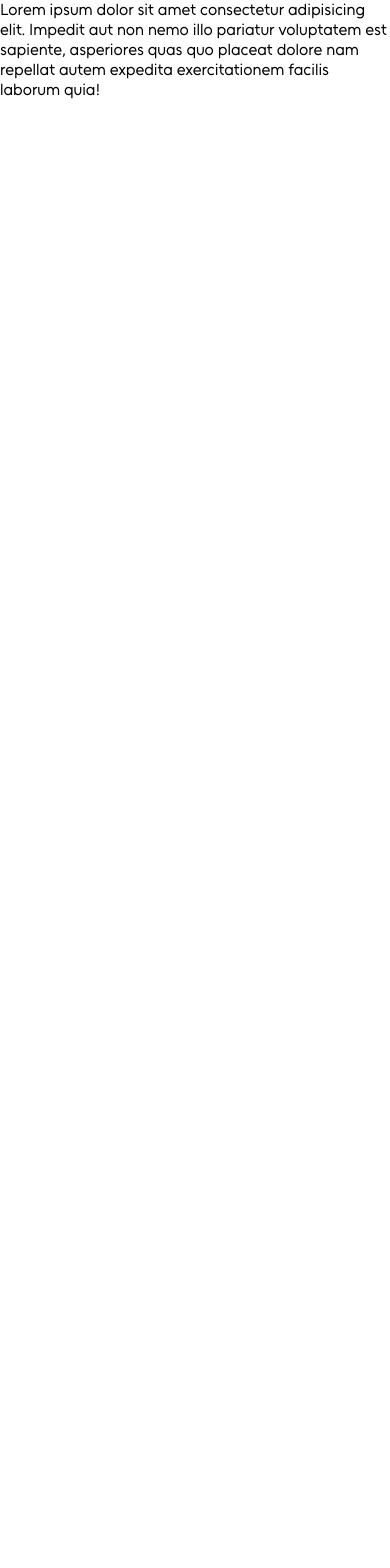
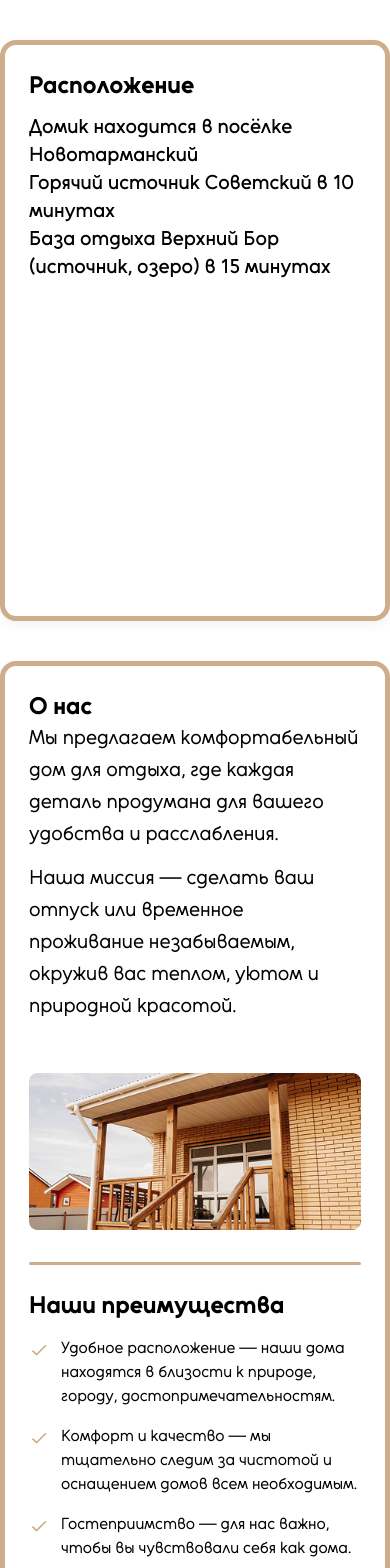
Before and after one commit to dyakovmaksim/novotarmansky, a Nuxt app: page / in a window 390 px wide. Shown: the top 1568 px of the page. Before the commit the page ends 844 px from the top, so only its background shows below. Built offline with nearby package versions, Linux system fonts and the light colour scheme.

Commit message:
main components

```diff
--- /dev/null
+++ b/components/AboutUs.vue
@@ -0,0 +1,237 @@
+<template>
+  <div class="about-container">
+    <div class="about-content">
+      <!-- Секция «О нас» -->
+      <h2 class="about-title">О нас</h2>
+      <div class="about-body">
+        <div class="about-text">
+          <p>
+            Мы предлагаем комфортабельный дом для отдыха, где каждая деталь
+            продумана для вашего удобства и расслабления.
+          </p>
+          <p>
+            Наша миссия — сделать ваш отпуск или временное проживание
+            незабываемым, окружив вас теплом, уютом и природной красотой.
+          </p>
+        </div>
+        <div class="about-image-wrapper">
+          <img
+            src="/images/AboutUsPic.png"
+            alt="Дом для отдыха"
+            class="about-image"
+          />
+        </div>
+      </div>
+
+      <!-- Разделительная линия -->
+      <div class="advantages-divider"></div>
+
+      <!-- Секция «Наши преимущества» -->
+      <div class="advantages-container">
+        <h2 class="advantages-title">Наши преимущества</h2>
+        <ul class="advantages-list">
+          <li class="advantage-item">
+            <svg
+              class="advantage-icon"
+              width="20"
+              height="20"
+              viewBox="0 0 24 24"
+              fill="none"
+              xmlns="http://www.w3.org/2000/svg"
+            >
+              <path
+                d="M9 16.17L4.83 12L3.41 13.41L9 19L21 7L19.59 5.59L9 16.17Z"
+                fill="currentColor"
+              />
+            </svg>
+            <span
+              >Удобное расположение — наши дома находятся в близости к природе,
+              городу, достопримечательностям.</span
+            >
+          </li>
+          <li class="advantage-item">
+            <svg
+              class="advantage-icon"
+              width="20"
+              height="20"
+              viewBox="0 0 24 24"
+              fill="none"
+              xmlns="http://www.w3.org/2000/svg"
+            >
+              <path
+                d="M9 16.17L4.83 12L3.41 13.41L9 19L21 7L19.59 5.59L9 16.17Z"
+                fill="currentColor"
+              />
+            </svg>
+            <span
+              >Комфорт и качество — мы тщательно следим за чистотой и оснащением
+              домов всем необходимым.</span
+            >
+          </li>
+          <li class="advantage-item">
+            <svg
+              class="advantage-icon"
+              width="20"
+              height="20"
+              viewBox="0 0 24 24"
+              fill="none"
+              xmlns="http://www.w3.org/2000/svg"
+            >
+              <path
+                d="M9 16.17L4.83 12L3.41 13.41L9 19L21 7L19.59 5.59L9 16.17Z"
+                fill="currentColor"
+              />
+            </svg>
+            <span
+              >Гостеприимство — для нас важно, чтобы вы чувствовали себя как
+              дома.</span
+            >
+          </li>
+          <li class="advantage-item">
+            <svg
+              class="advantage-icon"
+              width="20"
+              height="20"
+              viewBox="0 0 24 24"
+              fill="none"
+              xmlns="http://www.w3.org/2000/svg"
+            >
+              <path
+                d="M9 16.17L4.83 12L3.41 13.41L9 19L21 7L19.59 5.59L9 16.17Z"
+                fill="currentColor"
+              />
+            </svg>
+            <span
+              >Гибкие условия аренды — подходящие варианты для короткого и
+              длительного проживания.</span
+            >
+          </li>
+        </ul>
+      </div>
+    </div>
+  </div>
+</template>
+
+<script setup>
+// В этом компоненте нет реактивной логики — лишь статический контент
+</script>
+
+<style scoped>
+.about-container {
+  max-width: 1200px;
+  margin: 40px auto;
+  padding: 24px;
+  border: 5px solid var(--primary);
+  border-radius: 16px;
+  background-color: #ffffff;
+  box-shadow: 0 4px 12px rgba(0, 0, 0, 0.05);
+  box-sizing: border-box;
+}
+
+/* Секция «О нас» */
+.about-content {
+  display: flex;
+  flex-direction: column;
+}
+
+.about-title {
+  font-size: 24px;
+  color: black;
+}
+
+.about-body {
+  display: flex;
+  align-items: center;
+  gap: 24px;
+}
+
+.about-text {
+  flex: 1;
+  font-size: 20px;
+  color: black;
+  line-height: 1.6;
+}
+
+.about-text p {
+  margin: 0 0 12px 0;
+}
+
+.about-image-wrapper {
+  flex: 0 0 430px;
+  display: flex;
+  justify-content: center;
+  align-items: center;
+}
+
+.about-image {
+  max-width: 100%;
+  height: auto;
+  border-radius: 8px;
+  object-fit: cover;
+}
+
+/* Разделительная линия перед «Наши преимущества» */
+.advantages-divider {
+  margin: 32px 0 24px 0;
+  border-top: 3px solid var(--primary);
+  border-radius: 100px;
+  width: 100%;
+}
+
+/* Секция «Наши преимущества» */
+.advantages-container {
+  display: flex;
+  flex-direction: column;
+}
+
+.advantages-title {
+  margin: 0 0 16px 0;
+  font-size: 24px;
+  color: black;
+}
+
+.advantages-list {
+  list-style: none;
+  padding: 0;
+  margin: 0;
+}
+
+.advantage-item {
+  display: flex;
+  align-items: flex-start;
+  gap: 12px;
+  margin-bottom: 16px;
+  font-size: 20px;
+  color: black;
+  line-height: 1.5;
+}
+
+.advantage-item:last-child {
+  margin-bottom: 0;
+}
+
+/* Иконка галочки */
+.advantage-icon {
+  flex-shrink: 0;
+  margin-top: 4px; /* чуть опустим иконку, чтобы выровнять текст по высоте */
+  color: var(--primary);
+}
+
+/* Адаптивность */
+@media (max-width: 768px) {
+  .about-body {
+    flex-direction: column;
+    align-items: center;
+  }
+
+  .about-image-wrapper {
+    width: 100%;
+    flex: none;
+    margin-top: 16px;
+  }
+
+  .advantage-item {
+    font-size: 16px;
+  }
+}
+</style>
--- /dev/null
+++ b/components/LocationSection.vue
@@ -0,0 +1,83 @@
+<template>
+  <div class="location-container">
+    <h2 class="location-title">Расположение</h2>
+    <div class="location-text">
+      <p>Домик находится в посёлке Новотарманский</p>
+      <p>Горячий источник Советский в 10 минутах</p>
+      <p>База отдыха Верхний Бор (источник, озеро) в 15 минутах</p>
+    </div>
+
+    <div ref="mapContainer" class="map-wrapper"></div>
+  </div>
+</template>
+
+<script setup lang="ts">
+import { ref, onMounted } from "vue";
+
+const mapContainer = ref<HTMLDivElement | null>(null);
+
+onMounted(() => {
+  if (!mapContainer.value) return;
+
+  const ymapsScript = document.createElement("script");
+  ymapsScript.type = "text/javascript";
+  ymapsScript.charset = "utf-8";
+  ymapsScript.async = true;
+  ymapsScript.src =
+    "https://api-maps.yandex.ru/services/constructor/1.0/js/?" +
+    "um=constructor%3A6b6abf998c508a3928ec2bde98c8011f402be7e5a6b1f8cdfeede9111f737bc6" +
+    "&width=100%25" +
+    "&height=284" +
+    "&lang=ru_RU" +
+    "&scroll=true";
+
+  mapContainer.value.appendChild(ymapsScript);
+});
+</script>
+
+<style scoped>
+.location-container {
+  max-width: 1200px;
+  padding: 24px;
+  margin: 40px auto;
+  border: 5px solid var(--primary);
+  border-radius: 16px;
+  background-color: #ffffff;
+  box-shadow: 0 4px 12px rgba(0, 0, 0, 0.05);
+  font-family: Arial, sans-serif;
+  box-sizing: border-box;
+  display: flex;
+  flex-direction: column;
+}
+
+.location-title {
+  margin: 0 0 12px 0;
+  font-size: 24px;
+  color: black;
+}
+
+.location-text {
+  font-size: 20px;
+  color: black;
+  line-height: 1.4;
+  margin: 0 0 12px 0;
+  font-weight: 500;
+}
+
+.location-text p {
+  margin: 0px 0;
+}
+
+.map-wrapper {
+  margin-top: 16px;
+  width: 100%;
+  height: 284px;
+  position: relative;
+}
+
+.map-wrapper iframe {
+  width: 100% !important;
+  height: 100% !important;
+  border: none !important;
+}
+</style>
--- /dev/null
+++ b/components/layouts/Footer.vue
@@ -0,0 +1,72 @@
+<template>
+  <footer class="footer">
+    <div class="footer-container">
+      <div class="footer-logo">novotarmanskiy house</div>
+      <ul class="footer-links">
+        <li><NuxtLink to="/#booking">Бронирование</NuxtLink></li>
+        <li><NuxtLink to="/#aboutus">О нас</NuxtLink></li>
+        <li><NuxtLink to="/#photos">Фото</NuxtLink></li>
+        <li><NuxtLink to="/#promotion">Акции</NuxtLink></li>
+        <li><NuxtLink to="/#contacts">Контакты</NuxtLink></li>
+      </ul>
+    </div>
+  </footer>
+</template>
+
+<script setup></script>
+
+<style scoped>
+.footer {
+  width: 100%;
+  background-color: white;
+  padding: 32px 0;
+  box-sizing: border-box;
+}
+
+.footer-container {
+  max-width: 1200px;
+  margin: 0 auto;
+  padding: 32px 48px;
+  border: 5px solid var(--primary);
+  border-radius: 36px;
+  display: flex;
+  justify-content: space-between;
+  align-items: center;
+  box-sizing: border-box;
+}
+
+.footer-logo {
+  font-size: 36px;
+  color: var(--primary);
+}
+
+.footer-links {
+  display: flex;
+  gap: 24px;
+  list-style: none;
+  margin: 0;
+  padding: 0;
+}
+
+.footer-links li {
+  margin: 0;
+  padding: 0;
+}
+
+.footer-links a {
+  font-size: 26px;
+  color: var(--primary);
+  text-decoration: none; /* Убираем подчеркивание */
+  position: relative;
+  transition: color 0.2s ease;
+}
+
+.footer-links a:hover {
+  color: var(--primary);
+}
+
+/* Убираем подчеркивание для активной ссылки */
+.footer-links a.router-link-exact-active::after {
+  display: none;
+}
+</style>
--- a/components/layouts/NavBar.vue
+++ b/components/layouts/NavBar.vue
@@ -3,10 +3,11 @@
     <div class="nav-container">
       <div class="nav-container__logo">novotarmanskiy house</div>
       <ul class="nav-container__links">
-        <li><NuxtLink to="/">О нас</NuxtLink></li>
-        <li><NuxtLink to="/#advantages">Преимущества</NuxtLink></li>
+        <li><NuxtLink to="/#booking">Бронирование</NuxtLink></li>
+        <li><NuxtLink to="/#aboutus">О нас</NuxtLink></li>
         <li><NuxtLink to="/#photos">Фото</NuxtLink></li>
-        <li><NuxtLink to="/#booking">Бронирование</NuxtLink></li>
+        <li><NuxtLink to="/#promotion">Акции</NuxtLink></li>
+        <li><NuxtLink to="/#contacts">Контакты</NuxtLink></li>
       </ul>
     </div>
   </nav>
--- a/layouts/PageLayout.vue
+++ b/layouts/PageLayout.vue
@@ -4,11 +4,13 @@
   <main>
     <slot></slot>
   </main>
+  <Footer />
 </template>
 
 <script setup>
 import NavBar from "@/components/layouts/NavBar.vue";
 import HeroSection from "@/components/layouts/HeroSection.vue";
+import Footer from "~/components/layouts/Footer.vue";
 </script>
 
 <style scoped lang="scss">
--- a/pages/index.vue
+++ b/pages/index.vue
@@ -1,11 +1,13 @@
 <template>
   <NuxtLayout name="page-layout">
-    Lorem ipsum dolor sit amet consectetur adipisicing elit. Impedit aut non
-    nemo illo pariatur voluptatem est sapiente, asperiores quas quo placeat
-    dolore nam repellat autem expedita exercitationem facilis laborum quia!
+    <LocationSection />
+    <AboutUs />
   </NuxtLayout>
 </template>
 
-<script setup></script>
+<script setup>
+import LocationSection from "~/components/LocationSection.vue";
+import AboutUs from "~/components/AboutUs.vue";
+</script>
 
 <style scoped lang="scss"></style>
```
Also changed, not shown: public/images/AboutUsPic.png (added).
